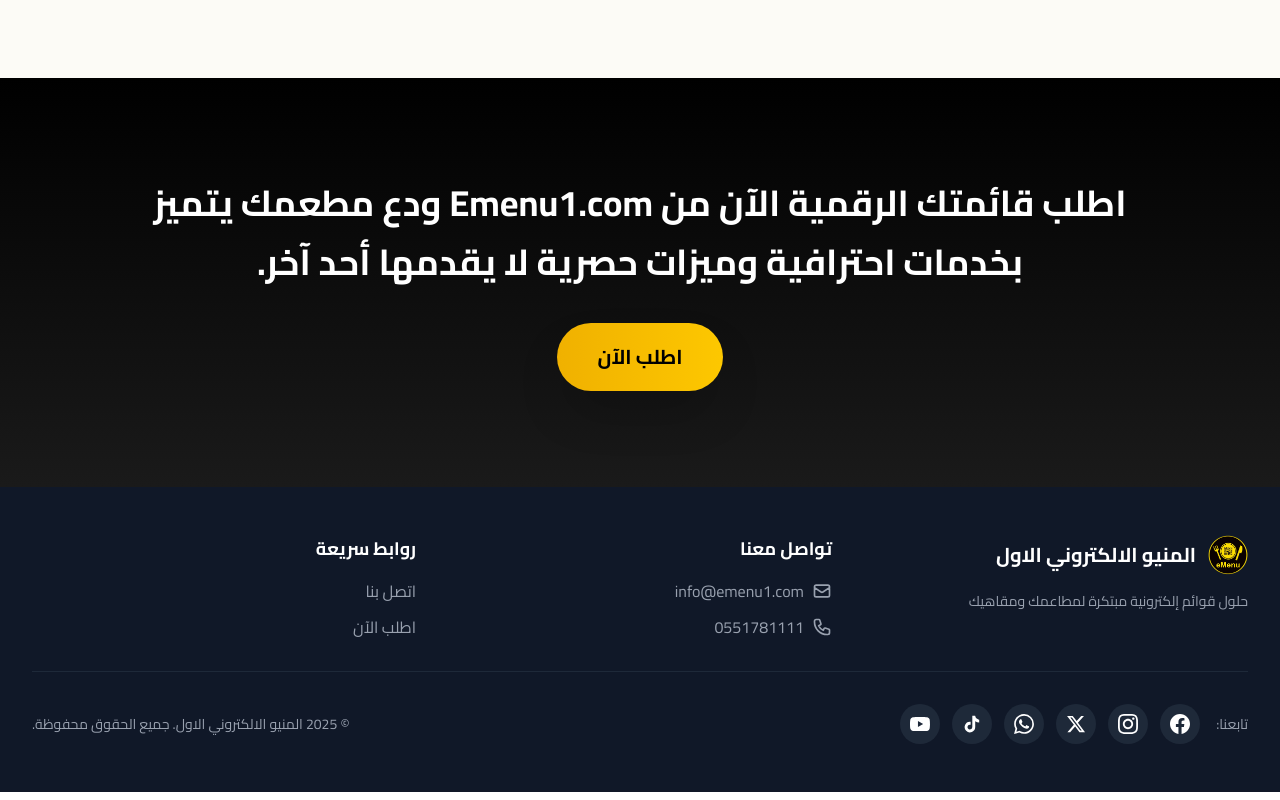
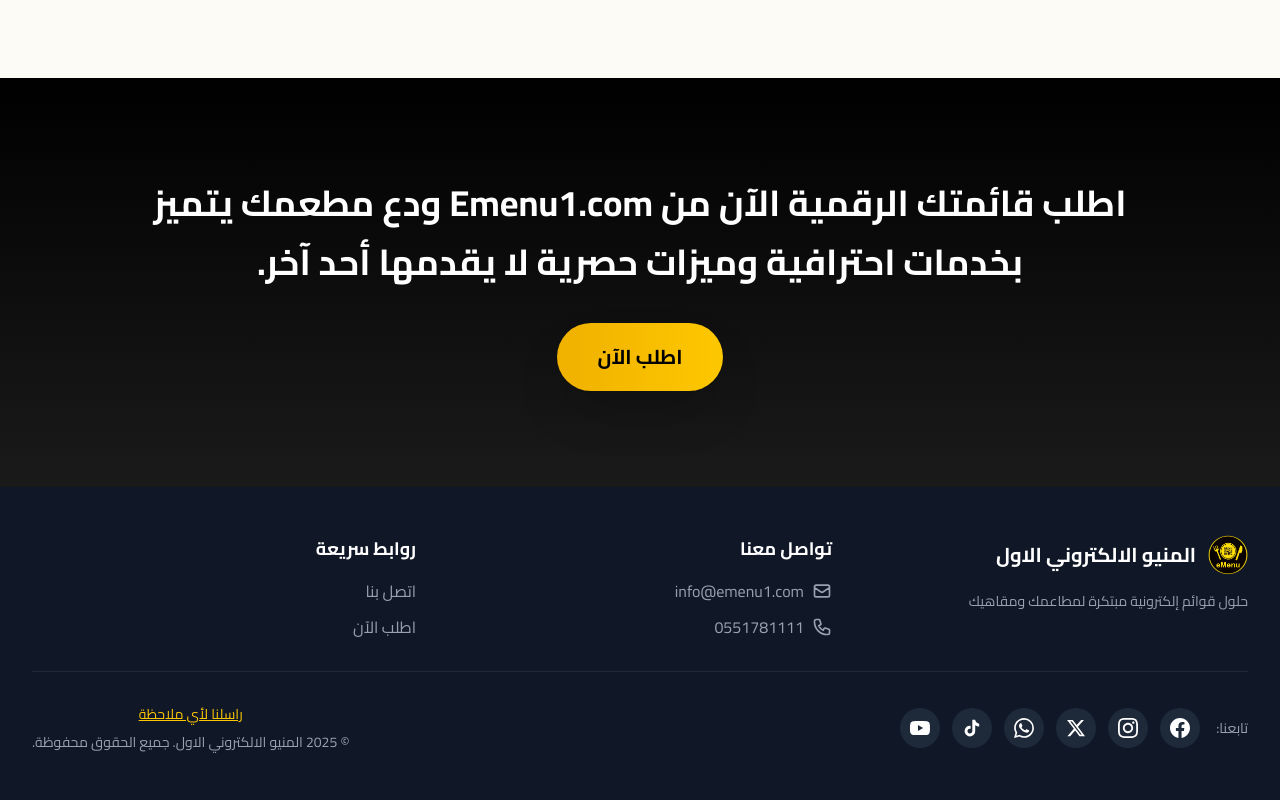
Before and after one commit to Abrajsa/emenu1, a Next.js app: page / in a window 1280 px wide. Shown: the part 1895-2695 px from the top of the page. Built offline with nearby package versions, Linux system fonts and the light colour scheme.

Commit message:
Add contact link for feedback in footer and update page title

```diff
--- a/app/components/Footer.tsx
+++ b/app/components/Footer.tsx
@@ -13,12 +13,14 @@
     orderNow: 'اطلب الآن',
     followUs: 'تابعنا',
     getInTouch: 'تواصل معنا',
+    contactUsForFeedback: 'راسلنا لأي ملاحظة',
   },
   en: {
     contactUs: 'Contact Us',
     orderNow: 'Order Now',
     followUs: 'Follow Us',
     getInTouch: 'Get in Touch',
+    contactUsForFeedback: 'Contact us for any feedback',
   },
 };
 
@@ -187,12 +189,20 @@
                 </a>
               </div>
             </div>
-            {/* Copyright */}
-            <p className={`text-gray-400 text-sm ${isRTL ? 'font-arabic' : ''}`}>
-              {lang === 'ar'
-                ? '© 2025 المنيو الالكتروني الاول. جميع الحقوق محفوظة.'
-                : '© 2025 The First Electronic Menu. All rights reserved.'}
-            </p>
+            {/* Contact for Feedback & Copyright */}
+            <div className="flex flex-col items-center gap-2">
+              <Link
+                href="/contact"
+                className={`text-yellow-400 hover:text-yellow-300 transition-colors text-sm font-medium underline ${isRTL ? 'font-arabic' : ''}`}
+              >
+                {t.contactUsForFeedback}
+              </Link>
+              <p className={`text-gray-400 text-sm ${isRTL ? 'font-arabic' : ''}`}>
+                {lang === 'ar'
+                  ? '© 2025 المنيو الالكتروني الاول. جميع الحقوق محفوظة.'
+                  : '© 2025 The First Electronic Menu. All rights reserved.'}
+              </p>
+            </div>
           </div>
         </div>
       </div>
```
